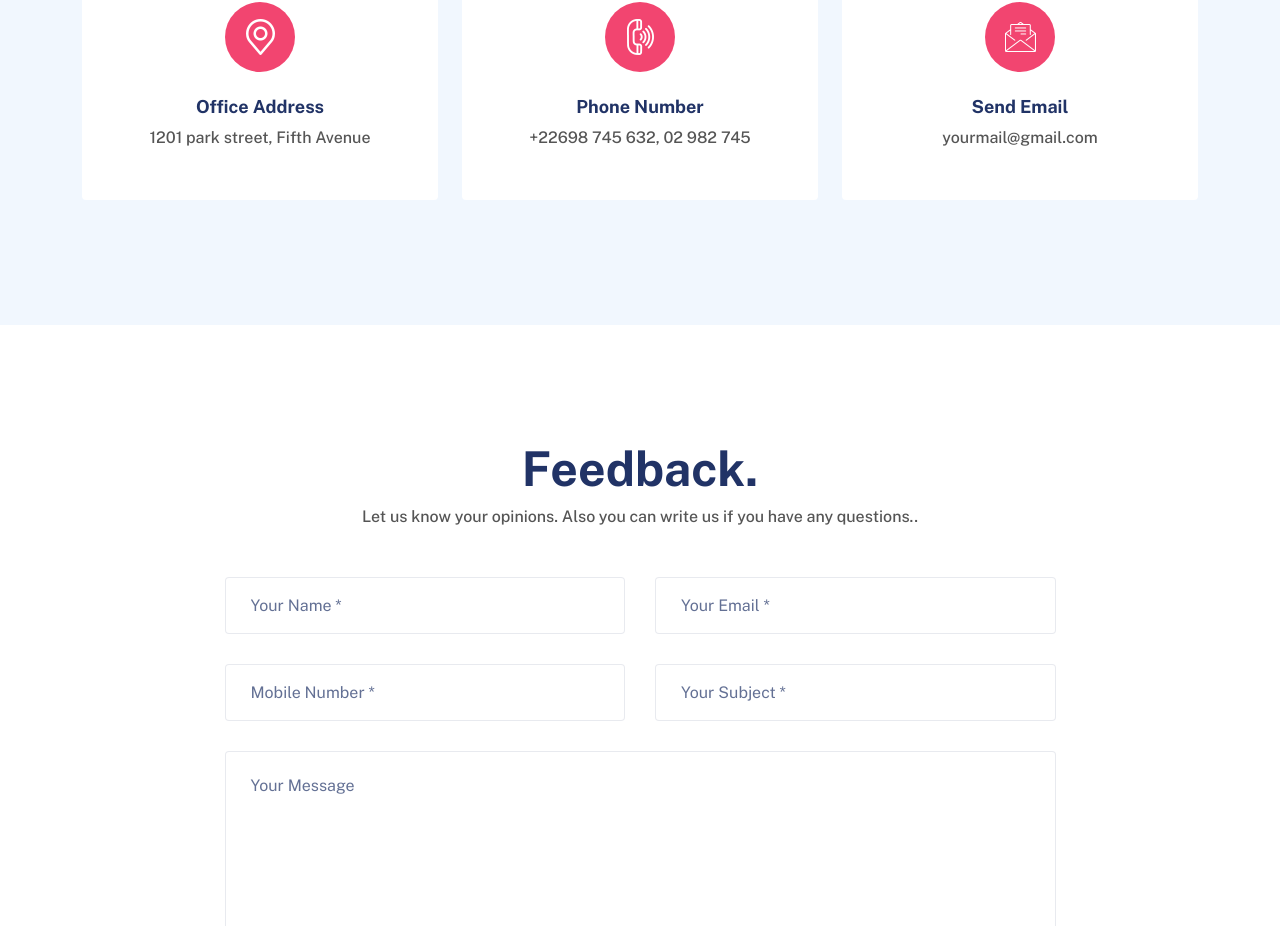
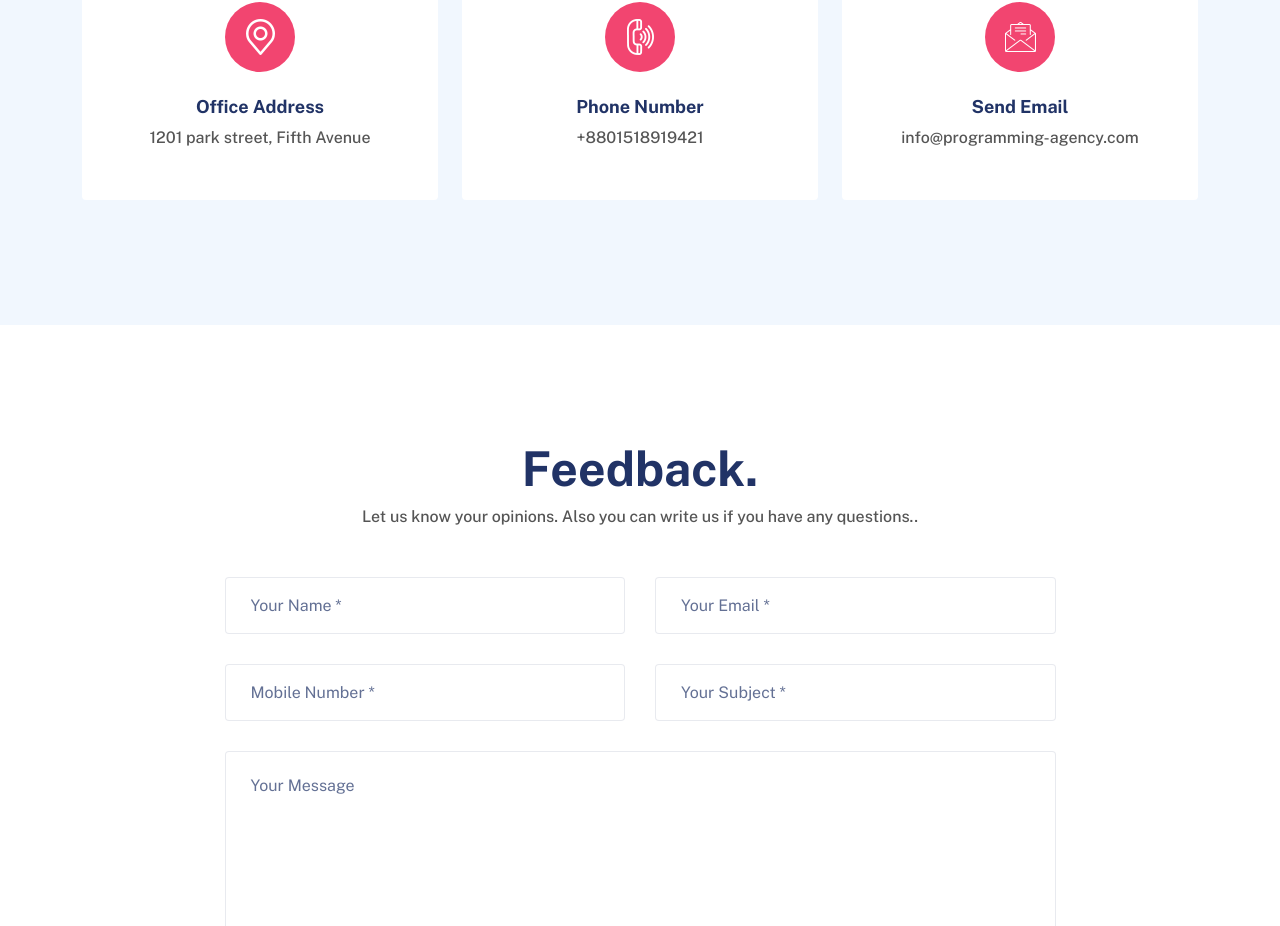
Before and after one commit to programming-agency/dating-and-community-project, a React (Create React App) app: page /contact in a window 1280 px wide. Shown: the part 936-1862 px from the top of the page. Built offline with nearby package versions, Linux system fonts and the light colour scheme.

Commit message:
:rotating_light:Contack Update

```diff
--- a/src/pages/contact.jsx
+++ b/src/pages/contact.jsx
@@ -22,13 +22,13 @@ let infoListContent = [
         imgUrl: 'assets/images/contact/icon/02.png',
         imgAlt: 'Contact Info Thumb',
         title: 'Phone number',
-        desc: '+22698 745 632, 02 982 745',
+        desc: '+8801518919421',
     },
     {
         imgUrl: 'assets/images/contact/icon/03.png',
         imgAlt: 'Contact Info Thumb',
         title: 'Send Email',
-        desc: 'yourmail@gmail.com',
+        desc: 'info@programming-agency.com',
     },
 ]
 
```
